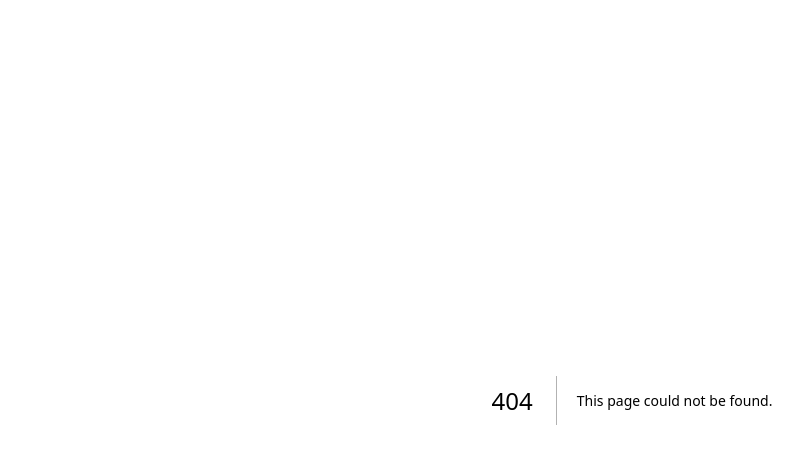
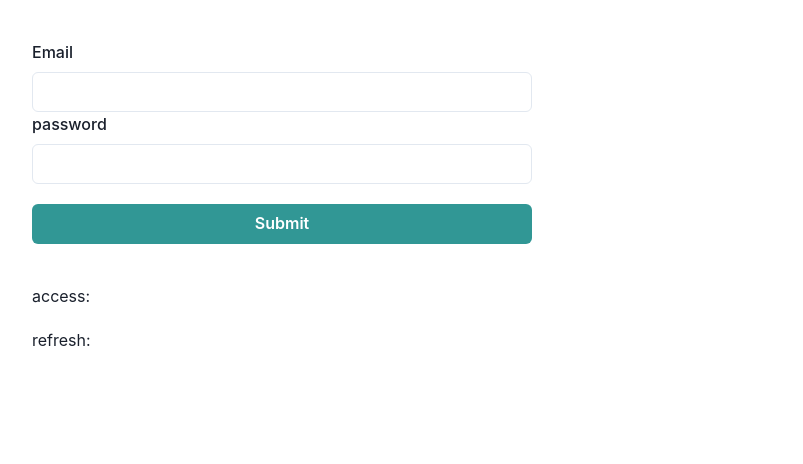
Before and after one commit to TakeAsaHaru/PochiRenConfirmApp, a Next.js app in the folder pochiren-confirm-app/: page /home in a window 1280 px wide. Before the commit this address had no page. Shown: the top 464 px of the page, without its empty margins (8-811 px from the left). Built offline with nearby package versions, Linux system fonts and the light colour scheme.

Commit message:
homeページ作成

```diff
--- /dev/null
+++ b/pochiren-confirm-app/pages/home.tsx
@@ -0,0 +1,10 @@
+import { Box } from "@chakra-ui/react";
+import { Login } from "./components/login";
+
+export default function Home() {
+  return (
+    <Box w={1000} m={10}>
+      <Login />
+    </Box>
+  );
+}
```
